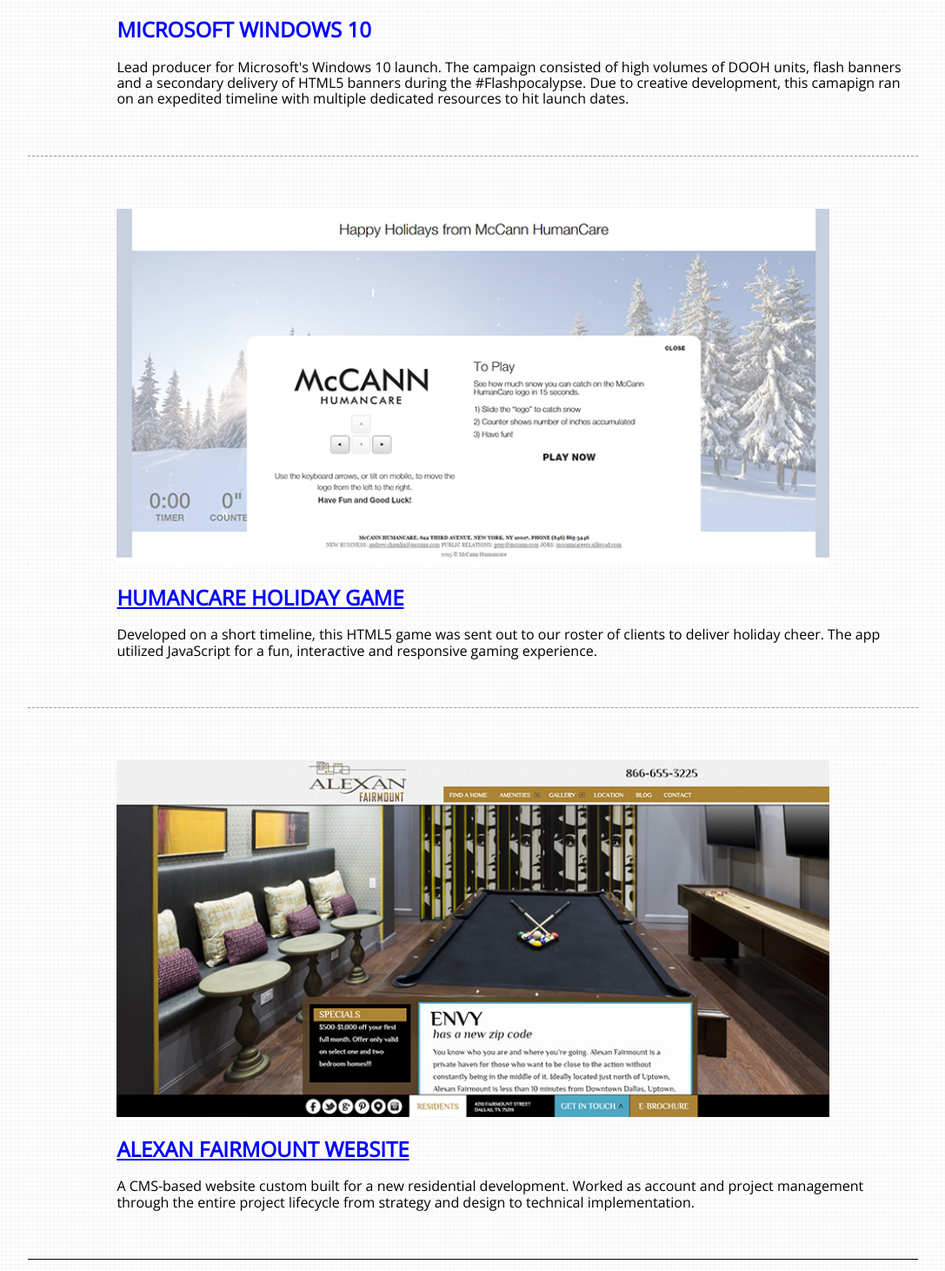
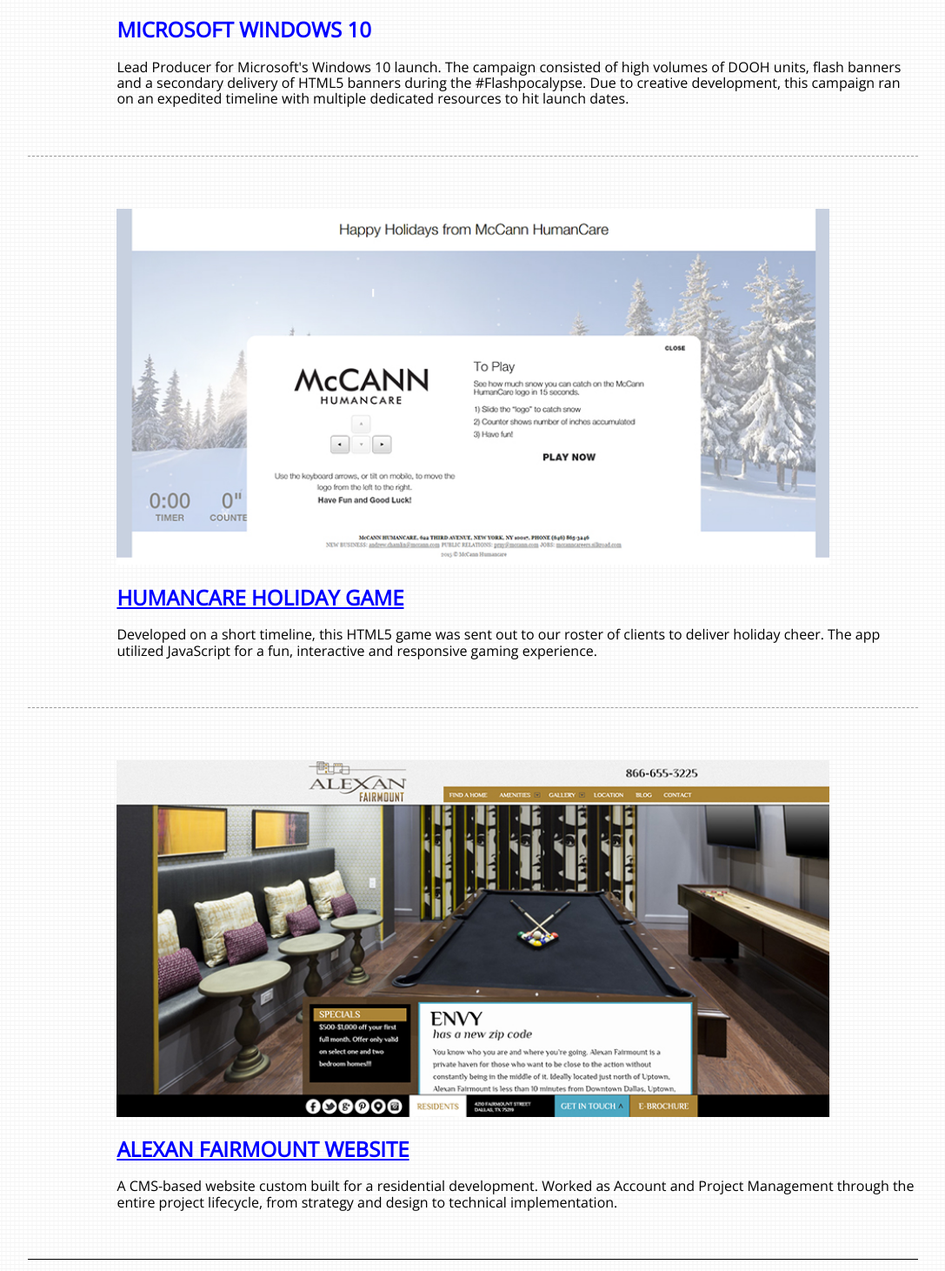
Before and after one commit to alexandraolds/libraryofalexandra, a plain HTML site: page index.html in a window 1280 px wide. Shown: the part 2286-3747 px from the top of the page at 87% size, without its empty margins (96-1183 px from the left). Drawn offline with nearby package versions, Linux system fonts and the light colour scheme; a web font is replaced by a local one.

Commit message:
blurb updates

```diff
--- a/index.html
+++ b/index.html
@@ -17,7 +17,7 @@
             <li><a href="#hero">About Me</a></li>
             <li><a href="#projects">Projects</a></li>
             <li><a href="#contact">Contact</a></li>
-            <li><a href="images/AlexandraHillOlds_Resume.pdf" target="_blank">Resume</a></li>
+            <li><a href="images/alexandrahillolds_resume.pdf" target="_blank">Resume</a></li>
          </ul>
       </nav>
    </header>
@@ -58,7 +58,7 @@
             <img src="images/win10.jpg" class="imagewrapper"/>
             <div class="contentwrapper">
                <h2 class="bluetext">MICROSOFT WINDOWS 10</h2>
-               <p>Lead producer for Microsoft's Windows 10 launch. The campaign consisted of high volumes of DOOH units, flash banners and a secondary delivery of HTML5 banners during the #Flashpocalypse. Due to creative development, this camapign ran on an expedited timeline with multiple dedicated resources to hit launch dates.</p>
+               <p>Lead Producer for Microsoft's Windows 10 launch. The campaign consisted of high volumes of DOOH units, flash banners and a secondary delivery of HTML5 banners during the #Flashpocalypse. Due to creative development, this campaign ran on an expedited timeline with multiple dedicated resources to hit launch dates.</p>
             </div>
          </div>
 
@@ -77,7 +77,7 @@
                <img src="images/alexanfairmount.jpg" class="imagewrapper"/>
                <div class="contentwrapper">
                   <h2 class="bluetext underline">ALEXAN FAIRMOUNT WEBSITE</h2>
-                  <p>A CMS-based website custom built for a new residential development. Worked as account and project management through the entire project lifecycle from strategy and design to technical implementation.</p>
+                  <p>A CMS-based website custom built for a residential development. Worked as Account and Project Management through the entire project lifecycle, from strategy and design to technical implementation.</p>
                </div>
             </a>
          </div>
```
Also changed, not shown: 1 other file.
